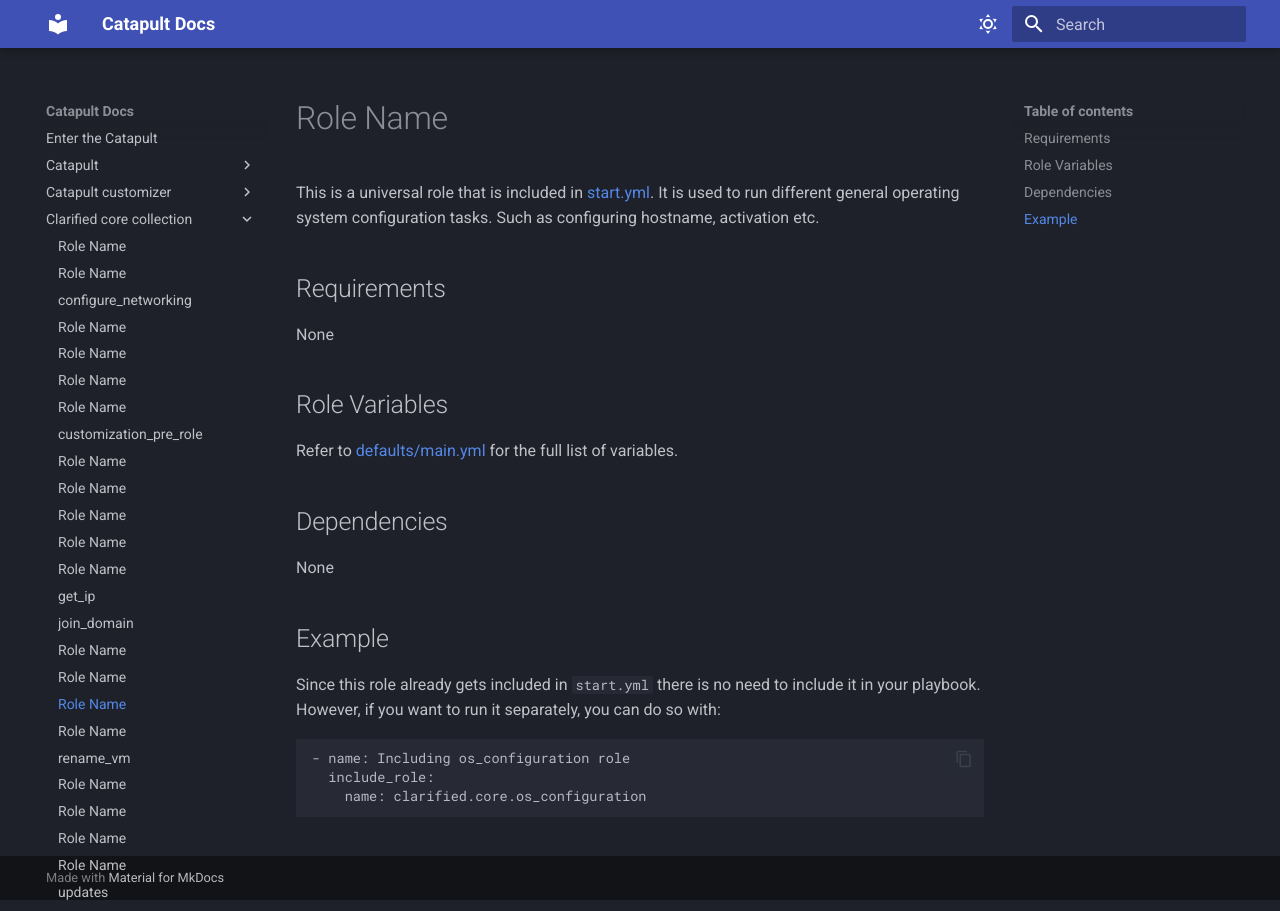
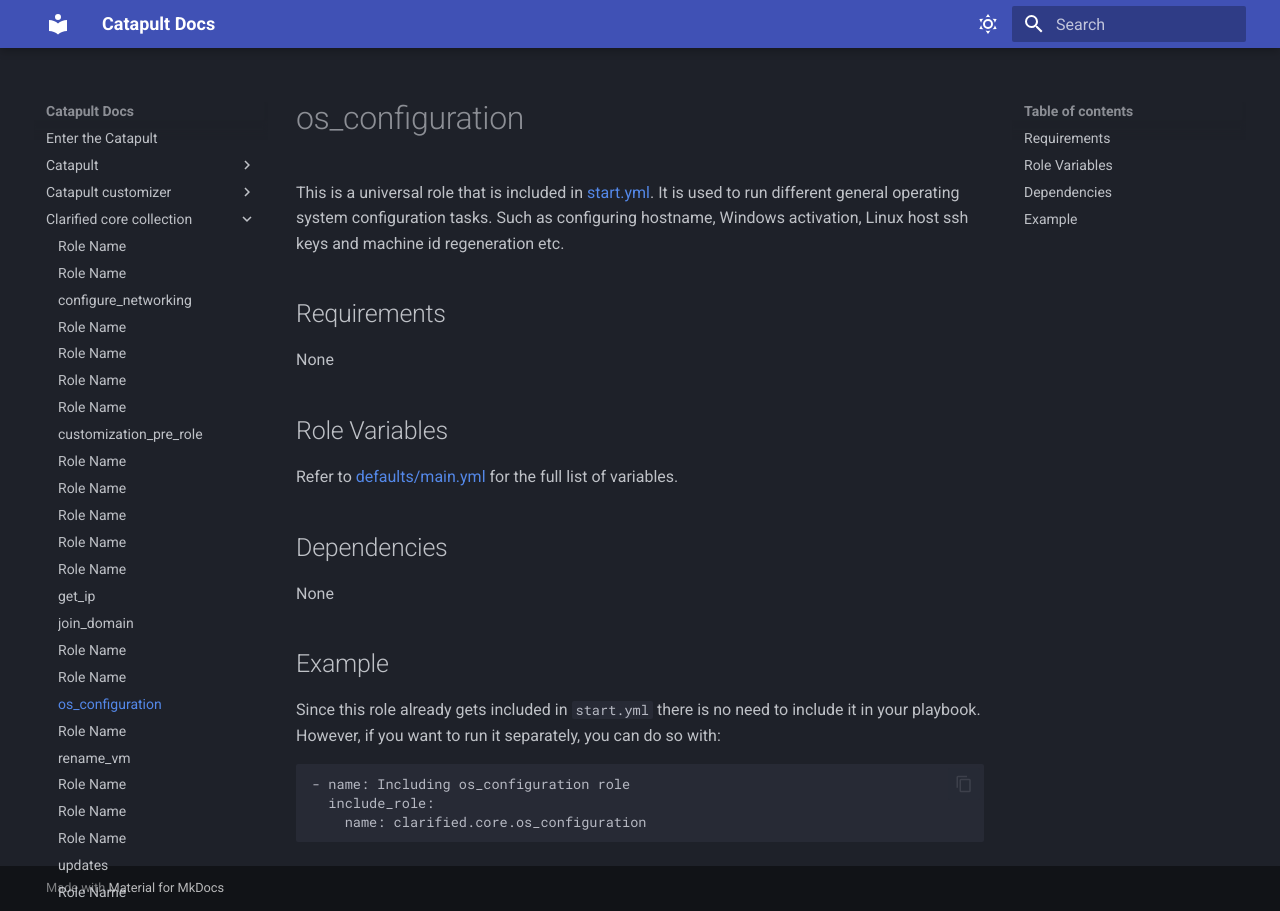
Before and after one commit to ClarifiedSecurity/catapult-docs, an MkDocs documentation site: the page built from docs/clarified-core-collection/os_configuration.md, in a window 1280 px wide. Built offline with MkDocs 1.6.1 and Material for MkDocs 9.7.7, drawn with Linux system fonts in a browser that asks for light colours.

Commit message:
CatapultBot update docs

```diff
--- a/docs/clarified-core-collection/os_configuration.md
+++ b/docs/clarified-core-collection/os_configuration.md
@@ -1,6 +1,6 @@
-# Role Name
+# os_configuration
 
-This is a universal role that is included in [start.yml](https://github.com/ClarifiedSecurity/catapult/blob/main/defaults/start.yml). It is used to run different general operating system configuration tasks. Such as configuring hostname, activation etc.
+This is a universal role that is included in [start.yml](https://github.com/ClarifiedSecurity/catapult/blob/main/defaults/start.yml). It is used to run different general operating system configuration tasks. Such as configuring hostname, Windows activation, Linux host ssh keys and machine id regeneration etc.
 
 ## Requirements
 
```
Also changed, not shown: docs/clarified-core-collection/sysprep.md (deleted, +0 -37 lines), docs/clarified-core-collection/win_sysprep.md (added, +24 -0 lines).
